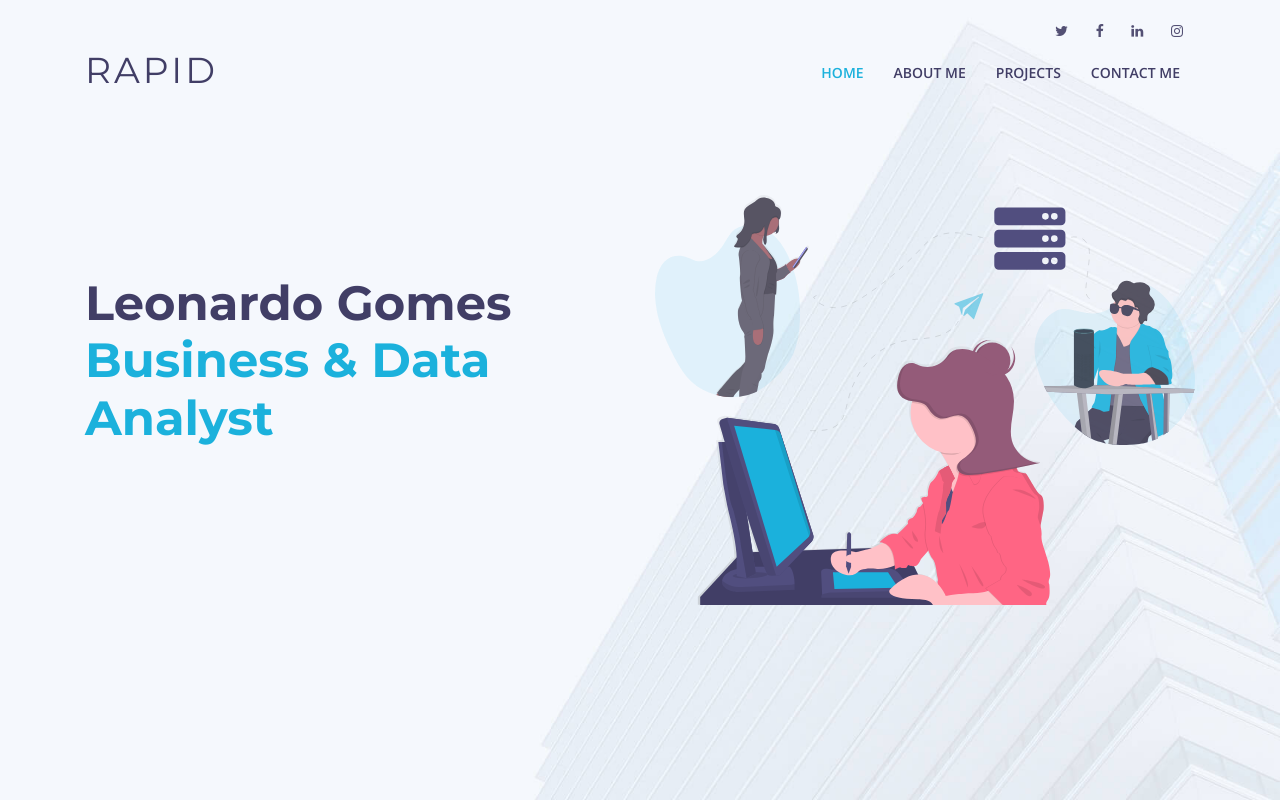
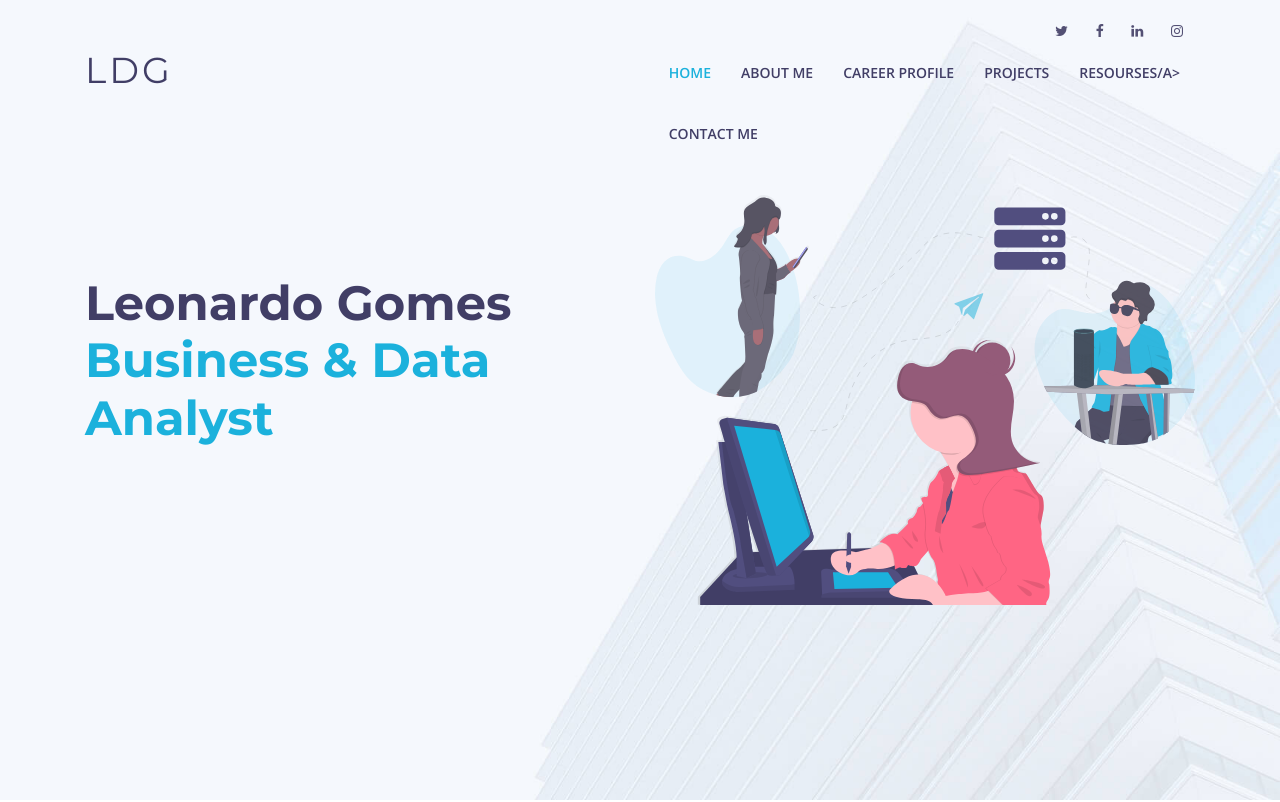
Before and after one commit to leonardodgomes/mysite, a plain HTML site: page index.html in a window 1280 px wide. Shown: the top 802 px of the page. Drawn offline with nearby package versions, Linux system fonts and the light colour scheme; files whose address does not match are found by name.

Commit message:
include itens on menu

```diff
--- a/index.html
+++ b/index.html
@@ -50,7 +50,7 @@
 
       <div class="logo float-left">
         <!-- Uncomment below if you prefer to use an image logo -->
-        <h1 class="text-light"><a href="#intro" class="scrollto"><span>Rapid</span></a></h1>
+        <h1 class="text-light"><a href="#intro" class="scrollto"><span>LDG</span></a></h1>
         <!-- <a href="#header" class="scrollto"><img src="img/logo.png" alt="" class="img-fluid"></a> -->
       </div>
 
@@ -58,7 +58,9 @@
         <ul>
           <li class="active"><a href="#intro">Home</a></li>
           <li><a href="#about">About Me</a></li>
+          <li><a href="#about">Career Proﬁle</a></li>
           <li><a href="#portfolio">Projects</a></li>
+          <li><a href="#resources">Resourses/a></li>
           <li><a href="#footer">Contact Me</a></li>
         </ul>
       </nav><!-- .main-nav -->
@@ -75,7 +77,6 @@
         <div class="col-md-6 intro-info order-md-first order-last">
           <h2>Leonardo Gomes<br><span>Business & Data Analyst</span></h2>
         </div>
-
         <div class="col-md-6 intro-img order-md-last order-first">
           <img src="img/intro-img.svg" alt="" class="img-fluid">
         </div>
```
